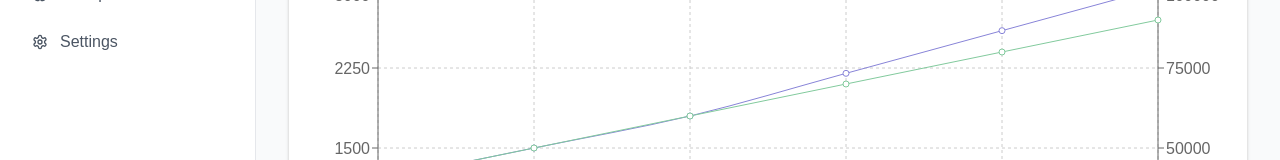
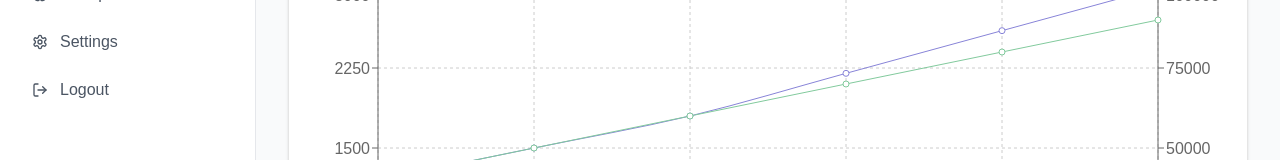
Before and after one commit to DevOmondi/weekwise-admin, a Next.js app: page /dashboard in a window 1280 px wide. Shown: the part 246-406 px from the top of the page. Built offline with nearby package versions, Linux system fonts and the light colour scheme.

Commit message:
feat: Implement logout func

```diff
--- a/app/dashboard/page.tsx
+++ b/app/dashboard/page.tsx
@@ -1,7 +1,9 @@
 "use client";
 import React, { useState } from "react";
+import { useRouter } from "next/navigation";
 import {
   Brain,
+  LogOutIcon,
   Settings,
   Users,
   MessageSquare,
@@ -16,6 +18,8 @@ import RenderPromptsSection from "./components/RenderPromptsSection";
 const AdminDashboard = () => {
   const [activeSection, setActiveSection] = useState("overview");
   const [isMobileMenuOpen, setIsMobileMenuOpen] = useState(false);
+
+  const router = useRouter();
 
   const navigationItems = [
     {
@@ -42,6 +46,10 @@ const AdminDashboard = () => {
     setIsMobileMenuOpen(false);
   };
 
+  const handleLogout = () => {
+    sessionStorage.removeItem("token");
+    router.push("/");
+  };
   return (
     <div className="min-h-screen bg-gray-50">
       {/* Mobile Header */}
@@ -63,7 +71,10 @@ const AdminDashboard = () => {
 
       {/* Mobile Menu Overlay */}
       {isMobileMenuOpen && (
-        <div className="lg:hidden fixed inset-0 bg-black bg-opacity-50 z-40" onClick={() => setIsMobileMenuOpen(false)} />
+        <div
+          className="lg:hidden fixed inset-0 bg-black bg-opacity-50 z-40"
+          onClick={() => setIsMobileMenuOpen(false)}
+        />
       )}
 
       {/* Sidebar - Desktop */}
@@ -86,6 +97,13 @@ const AdminDashboard = () => {
               {item.label}
             </button>
           ))}
+          <button
+            onClick={() => handleLogout()}
+            className="w-full flex items-center gap-3 px-4 py-2 rounded-lg text-left text-gray-600 hover:bg-gray-50 hover:bg-blue-50 text-blue-700"
+          >
+            <LogOutIcon className="w-4 h-4" />
+            Logout
+          </button>
         </nav>
       </div>
 
@@ -110,6 +128,13 @@ const AdminDashboard = () => {
               {item.label}
             </button>
           ))}
+          <button
+            onClick={() => handleLogout()}
+            className="w-full flex items-center gap-3 px-4 py-2 rounded-lg text-left text-gray-600 hover:bg-gray-50 hover:bg-blue-50 text-blue-700"
+          >
+            <LogOutIcon className="w-4 h-4" />
+            Logout
+          </button>
         </nav>
       </div>
 
```
